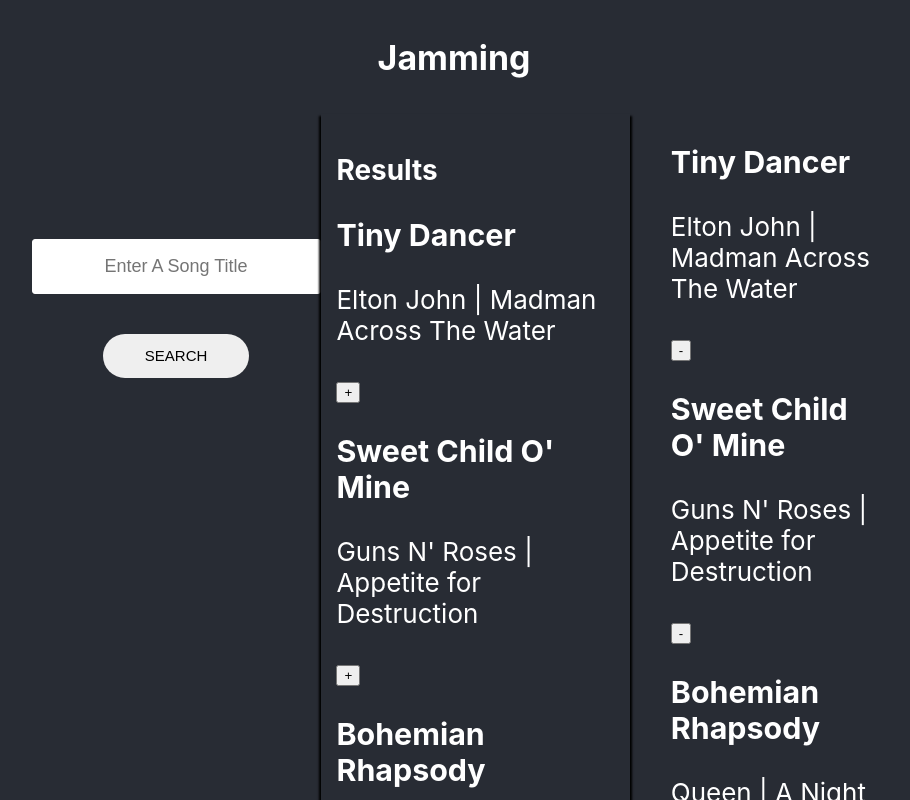
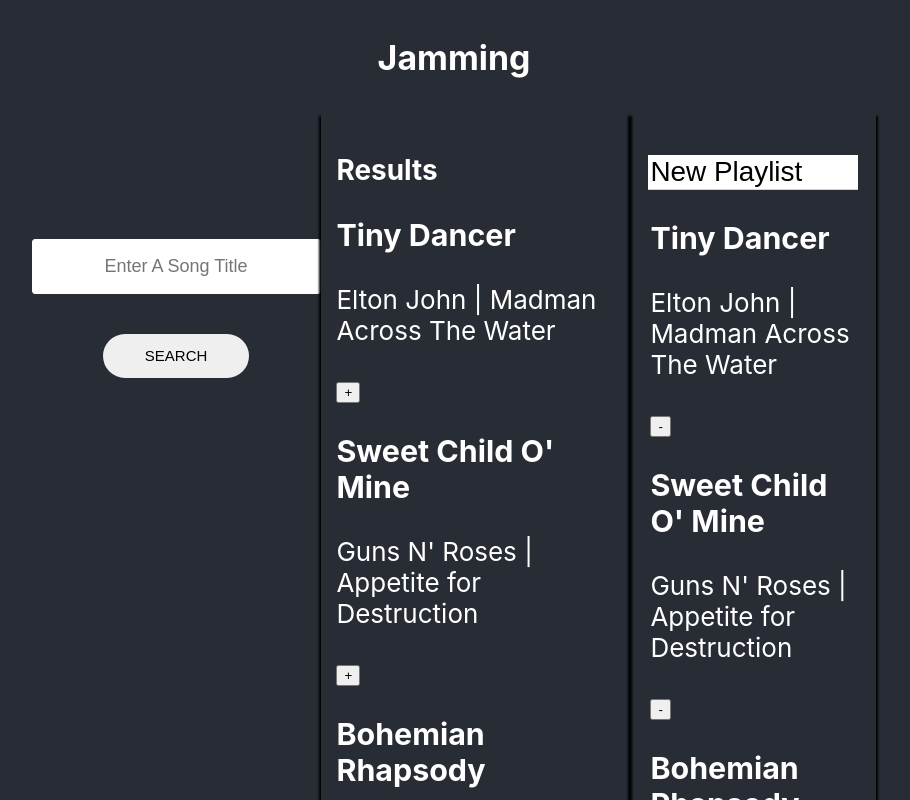
Before and after one commit to Wakodono/react-jamming, a React (Create React App) app in the folder jamming/: page / in a window 1280 px wide. Shown: the top 800 px of the page, without its empty margins (186-1096 px from the left). Built offline with nearby package versions, Linux system fonts and the light colour scheme.

Commit message:
Implement playlist renaming

```diff
--- a/jamming/src/components/App/App.js
+++ b/jamming/src/components/App/App.js
@@ -66,6 +66,10 @@
     )
   }, [])
 
+  const updatePlaylistName = useCallback(name => {
+    setPlaylistName(name)
+  }, [])
+
   return (
     <div>
       <h1>
@@ -78,6 +82,7 @@
           <Playlist
             playlistName={playlistName}
             playlistTracks={playlistTracks}
+            onNameChange={updatePlaylistName}
             onRemove={removeTrack} />
         </div>
       </div>
--- a/jamming/src/components/Playlist/Playlist.css
+++ b/jamming/src/components/Playlist/Playlist.css
@@ -5,4 +5,14 @@
   overflow-y: scroll;
   width: 37%;
   max-height: 950px;
+  padding: 2.27rem 1.16rem;
+  box-shadow: 0 4px 2px 2px black;
 }
+
+.Playlist input {
+  width: 100%;
+  border: 0;
+  outline: 0;
+  border-bottom: 1px solid rgb(214, 210, 210);
+  font-size: 1.55rem;
+}
--- a/jamming/src/components/Playlist/Playlist.js
+++ b/jamming/src/components/Playlist/Playlist.js
@@ -1,12 +1,19 @@
-import React from 'react'
+import React, { useCallback } from 'react'
 import "./Playlist.css"
 import Tracklist from '../Tracklist/Tracklist'
 
 const Playlist = (props) => {
     // console.log("These came from App", props)
+    const handleNameChange = useCallback(
+        event => {
+            props.onNameChange(event.target.value)
+        },
+        [props.onNameChange]
+    )
 
     return (
         <div className='Playlist'>
+            <input onChange={handleNameChange} defaultValue={"New Playlist"} />
             <Tracklist
                 tracks={props.playlistTracks}
                 isRemoval={true}
```
